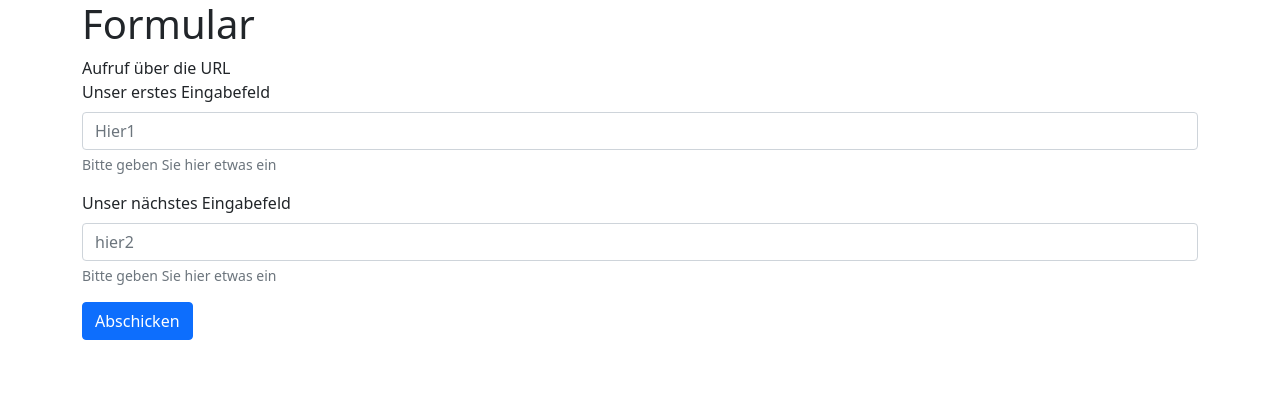
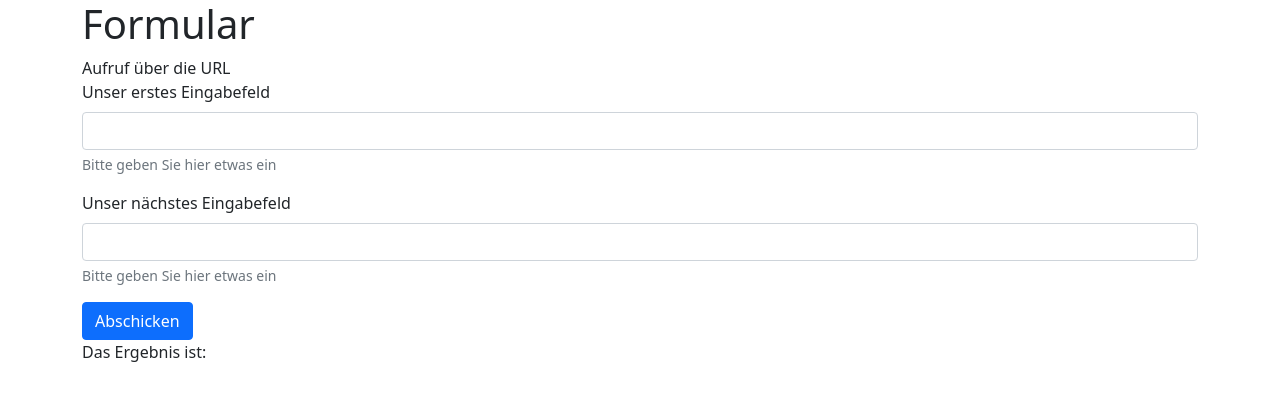
Before and after one commit to MxBDriver/form1.1, a PHP site: page / in a window 1280 px wide. Shown: the top 401 px of the page. Run offline with PHP 8.4, Linux system fonts and the light colour scheme.

Commit message:
Berechnen über die FElder

```diff
--- a/index.php
+++ b/index.php
@@ -19,10 +19,12 @@
             print("Aufruf über Formular") ;
             $text1 = $_POST["text1"] ;
             $text2 = $_POST["text2"] ;
+            $summe = $_POST["text1"] + $_POST["text2"];
         } else {
             print("Aufruf über die URL") ;
-            $text1 = "Hier1" ;
-            $text2 = "hier2" ;
+            $text1 = "" ;
+            $text2 = "" ;
+            $summe = "" ;
         }
     ?>
         <div class="row">
@@ -30,16 +32,19 @@
                 <div class="mb-3">
                     <label for="text1" class="form-label">Unser erstes Eingabefeld</label>
                     <input type="text" class="form-control" placeholder="<?php print($text1); ?>"
-                    id="text1" name="text1" aria-describedby="helptext" />
+                    id="text1" name="text1" aria-describedby="helptext" title="Das Erste Eingabefeld" />
                     <div id="helptext" class="form-text">Bitte geben Sie hier etwas ein</div>
                 </div>
                 <div class="mb-3">
                     <label for="text2" class="form-label">Unser nächstes Eingabefeld</label>
                     <input type="text" class="form-control" placeholder="<?php print($text2); ?>"
-                    id="text2" name="text2" aria-describedby="helptext" />
+                    id="text2" name="text2" aria-describedby="helptext" title="Das Zweite Eingabefeld" />
                     <div id="helptext" class="form-text">Bitte geben Sie hier etwas ein</div>
                 </div>
-                <button type="submit" class="btn btn-primary">Abschicken</button>
+                <button type="submit" title="Ein schöner Button" class="btn btn-primary">Abschicken</button>
+                <br />
+                <div class="mb-3"><p>Das Ergebnis ist: <?php echo $summe; ?> </p>
+                </div>
             </form>
         </div>
     </div>
```
